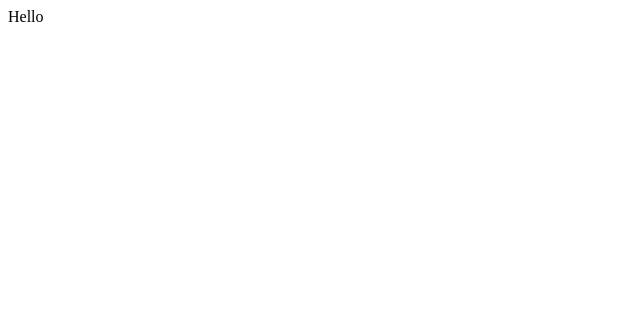
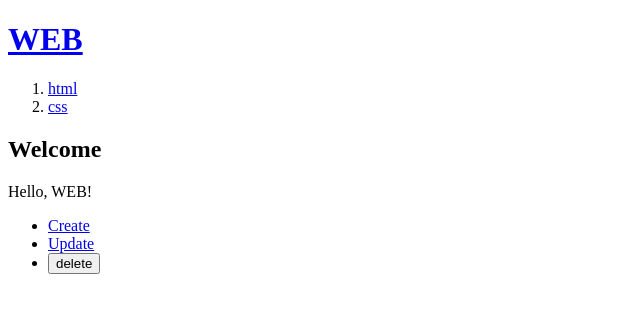
Before and after one commit to CLM-BONNY/next.js-basic, a Next.js app: page / in a window 1280 px wide. Shown: the top 312 px of the page, without its empty margins (0-640 px from the left). Built offline with nearby package versions, Linux system fonts and the light colour scheme.

Commit message:
feat. 튜토리얼 페이지 뼈대 제작

```diff
--- a/src/app/layout.js
+++ b/src/app/layout.js
@@ -1,14 +1,27 @@
+import Link from 'next/link'
 import './globals.css'
 
 export const metadata = {
-  title: 'Create Next App',
-  description: 'Generated by create next app',
+  title: 'Next tutorials',
+  description: 'Generated by minseon',
 }
 
 export default function RootLayout({ children }) {
   return (
     <html>
-      <body>{children}</body>
+      <body>
+        <h1><Link href="/">WEB</Link></h1>
+        <ol>
+          <li><Link href="/read/1">html</Link></li>
+          <li><Link href="/read/2">css</Link></li>
+        </ol>
+          {children}
+          <ul>
+            <li><Link href="/create">Create</Link></li>
+            <li><Link href="/update/1">Update</Link></li>
+            <li><input type="button" value="delete" /></li>
+          </ul>
+        </body>
     </html>
   )
 }
--- a/src/app/page.js
+++ b/src/app/page.js
@@ -3,7 +3,8 @@ import Image from 'next/image'
 export default function Home() {
   return (
     <>
-    Hello
+      <h2>Welcome</h2>
+      Hello, WEB!
     </>
   )
 }
```
